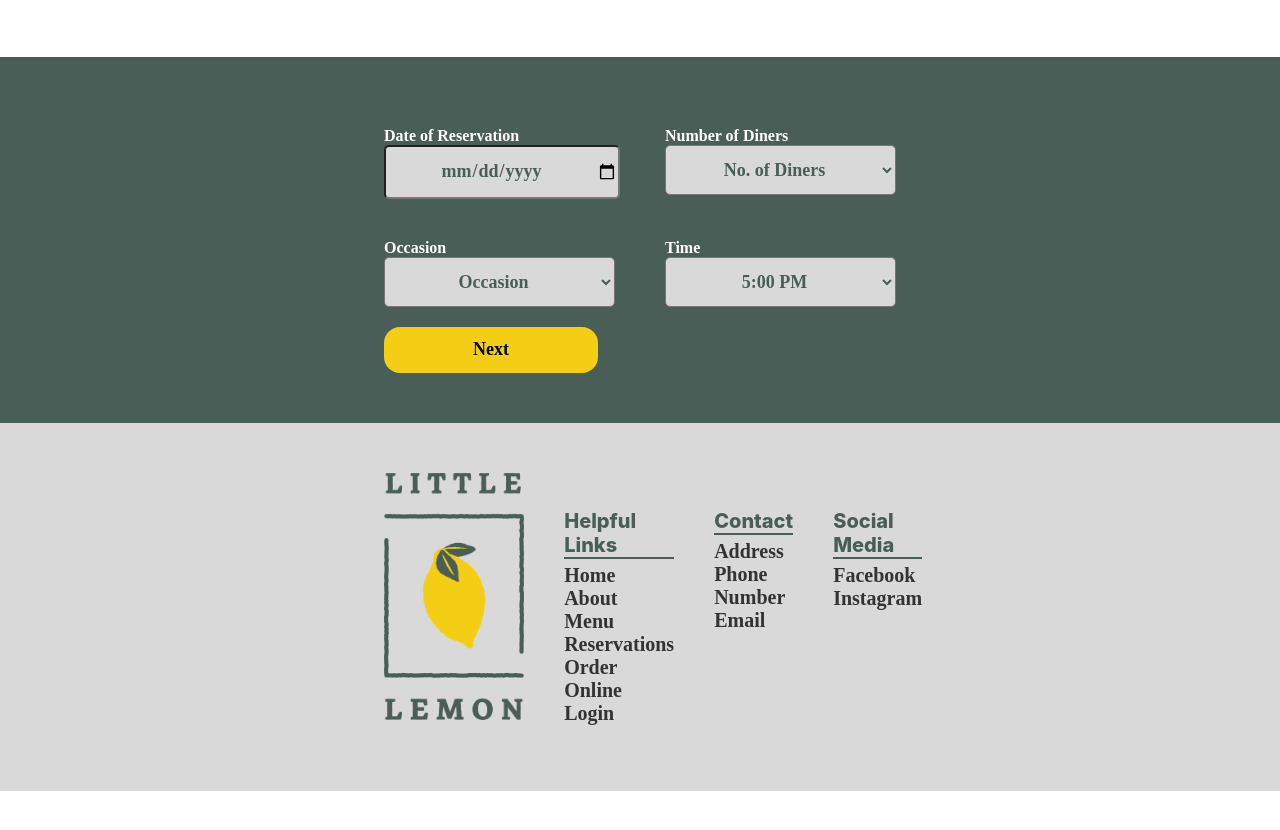
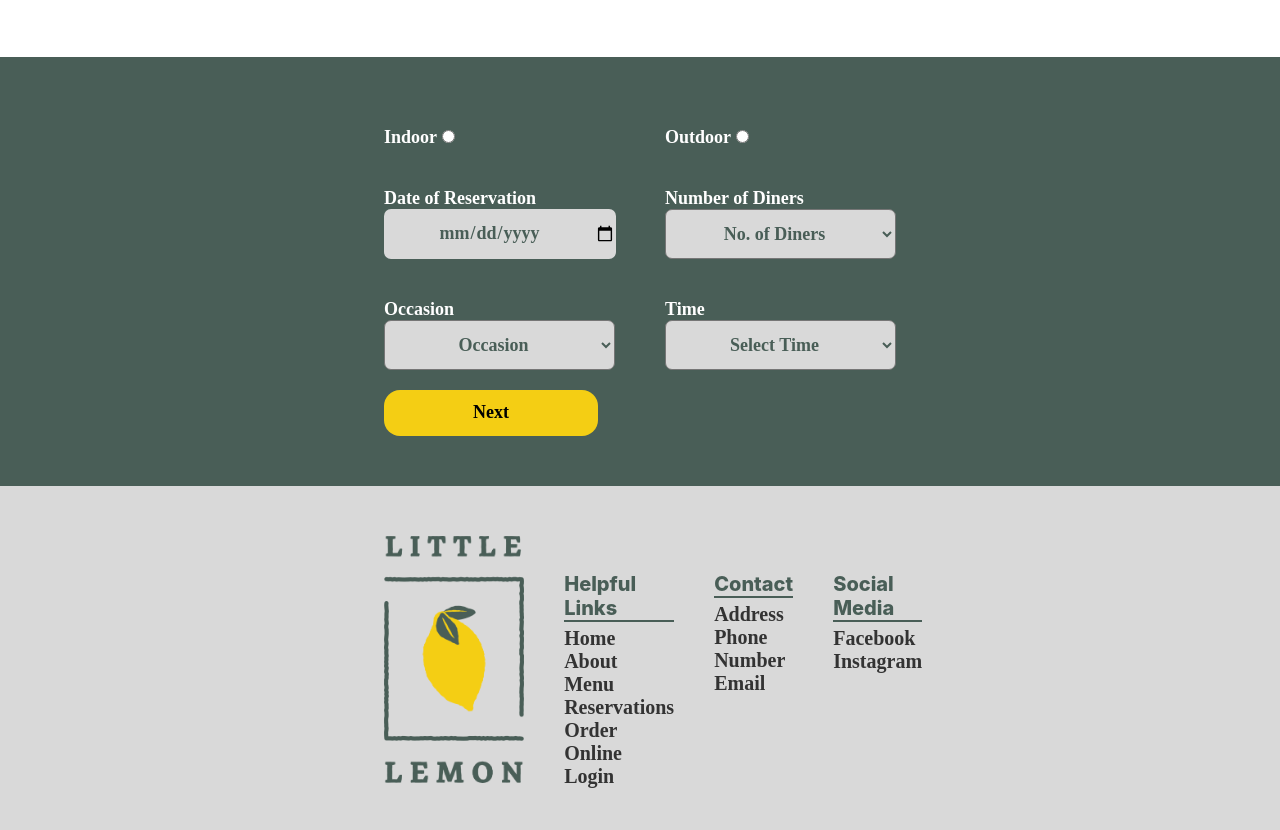
Before and after one commit to wfuertes22/Coursera_Final, a React (Create React App) app in the folder coursera-final/: page / in a window 1280 px wide. Shown: the part 2540-3370 px from the top of the page. Before the commit the page ends 3331 px from the top, so only its background shows below. Built offline with nearby package versions, Linux system fonts and the light colour scheme.

Commit message:
Added change handlers for the select and input tags and added radio inputs for indoor and outdoor seating

```diff
--- a/coursera-final/src/App.css
+++ b/coursera-final/src/App.css
@@ -365,13 +365,20 @@ q{
 
 .gridBox label{
   color: white;
+  font-size: 18px;
   font-family: "Karla";
   font-weight: 600;
   width: 100%;
   display: block;
 }
 
-.inputBox{
+
+#reservationDate:focus, #reservationDate{
+  outline: none;
+  border:0;
+}
+
+.reservationDate, .numOfDiners, .occasion, .time{
   font-size: 18px;
   font-family: "Karla";
   font-weight: 600;
@@ -379,13 +386,22 @@ q{
   background-color: #D9D9D9;
   width: 100%;
   height: 50px;
-  border-radius: 5px;
+  border-radius: 7px;
   text-align: center;
 }
 
 .changedInputBox{
   background-color: var(--brandGreen);
   color: white;
+  font-size: 18px;
+  font-family: "Karla";
+  font-weight: 600;
+  width: 100%;
+  height: 50px;
+  border-radius: 5px;
+  text-align: center;
+  box-shadow: 0px 3px 2px 1px rgba(0, 0, 0, 0.4);
+  border: 1px;
 }
 
 
--- a/coursera-final/src/components/BookingPageCalendar.js
+++ b/coursera-final/src/components/BookingPageCalendar.js
@@ -1,25 +1,65 @@
 import { useState } from "react";
 
 const BookingPageCalendar = () =>{
+    const [reservationDate, setReservationDate ] = useState('reservationDate');
+    const [numOfDiners, setNumOfDiners ] = useState('numOfDiners');
+    const [occasion, setOccasion ] = useState('occasion');
+    const [time, setTime ] = useState('time');
+
+    const handleDateChange = (e) => {
+        if (e.target.value === "default"){
+            setReservationDate('reservationDate')
+        }
+        else{
+            setReservationDate('changedInputBox')
+        }
+    }
+
+    const handleNumOfDinersChange = (e) =>{
+        if (e.target.value === "default"){
+            setNumOfDiners('numOfDiners')
+        }
+        else{
+            setNumOfDiners('changedInputBox')
+        }
+    }
+
+    const handleOccasionChange = (e) =>{
+        if (e.target.value === "default"){
+            setOccasion('numOfDiners')
+        }
+        else{
+            setOccasion('changedInputBox')
+        }
+    }
+
+    const handleTimeChange = (e) =>{
+        if (e.target.value === "default"){
+            setTime('numOfDiners')
+        }
+        else{
+            setTime('changedInputBox')
+        }
+    }
 
 
-    // const [occasion, setOccasion] = useState('Occasion');
-
-
-    // const handleChange = (e) => {
-
-    // }
 
     return(
         <section className="reservationContainer container">
             <section className="reservationOptions">
                 <section className="gridBox">
-                    <label htmlFor="reservationDate" id="reservationText">Date of Reservation</label>
-                    <input className="inputBox" type="date" id="reservationDate"/>
+                    <label htmlFor="indoor">Indoor<input type="radio" id="indoor" /></label>
                 </section>
                 <section className="gridBox">
-                    <label htmlFor="numOfDiners" id="numOfDiners">Number of Diners</label>
-                    <select className="inputBox" id="numOfDiners">
+                    <label htmlFor="outDoor">Outdoor<input type="radio" id="outdoor" /></label>
+                </section>
+                <section className="gridBox">
+                    <label htmlFor="reservationDate" id="reservationTextLabel">Date of Reservation</label>
+                    <input type="date" className={reservationDate} id="reservationDate" onChange={handleDateChange}/>
+                </section>
+                <section className="gridBox">
+                    <label htmlFor="numOfDiners" id="numOfDinersLabel">Number of Diners</label>
+                    <select className={numOfDiners} id="numOfDiners" onChange={handleNumOfDinersChange}>
                         <option value="default">No. of Diners</option>
                         <option value="1">1 Diner</option>
                         <option value="2">2 Diners</option>
@@ -34,17 +74,18 @@ const BookingPageCalendar = () =>{
                     </select>
                 </section>
                 <section className="gridBox">
-                    <label htmlFor="Occasion" id="Occasion">Occasion</label>
-                    <select className="inputBox" id="Occasion">
-                        <option value="Occasion">Occasion</option>
+                    <label htmlFor="occasion" id="occasionLabel">Occasion</label>
+                    <select className={occasion} id="occasion" onChange={handleOccasionChange}>
+                        <option value="default">Occasion</option>
                         <option value="Birthday">Birthday</option>
                         <option value="Engagement">Engagement</option>
                         <option value="Aniversary">Aniversary</option>
                     </select>
                 </section>
                 <section className="gridBox">
-                    <label htmlFor="Time" id="time">Time</label>
-                    <select className="inputBox">
+                    <label htmlFor="time" id="timeLabel">Time</label>
+                    <select className={time}  id="time" onChange={handleTimeChange}>
+                        <option value="default">Select Time</option>
                         <option value="5:00 PM">5:00 PM</option>
                         <option value="6:00 PM">6:00 PM</option>
                         <option value="7:00 PM">7:00 PM</option>
```
